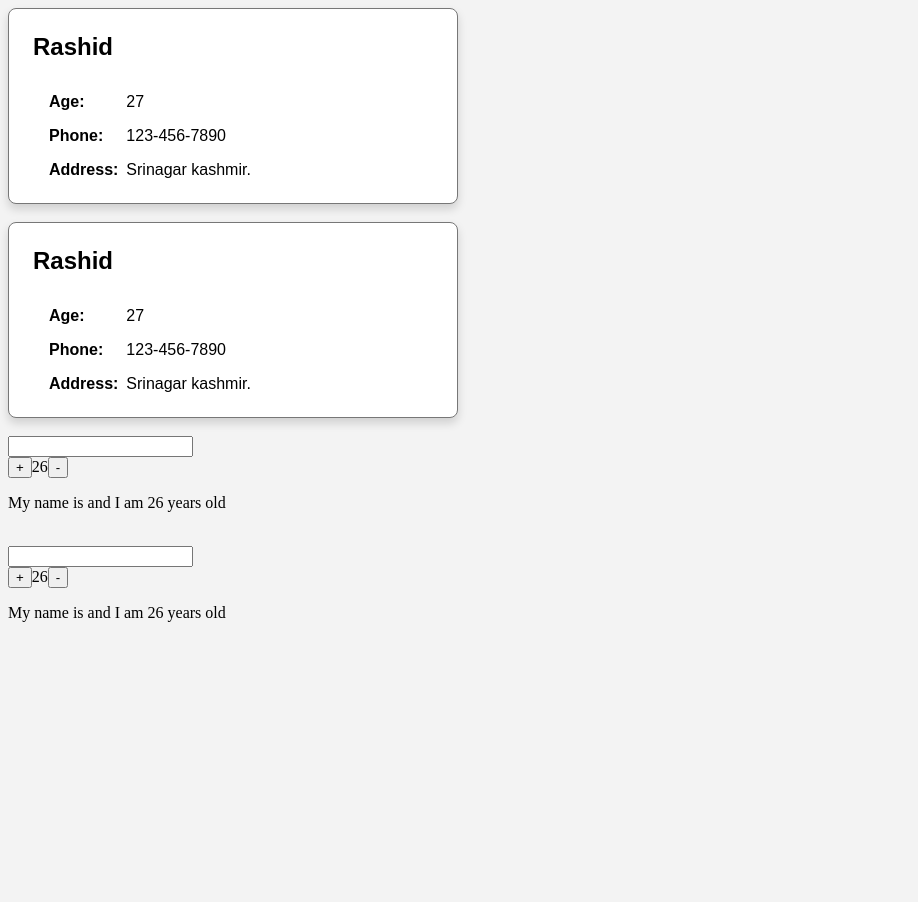
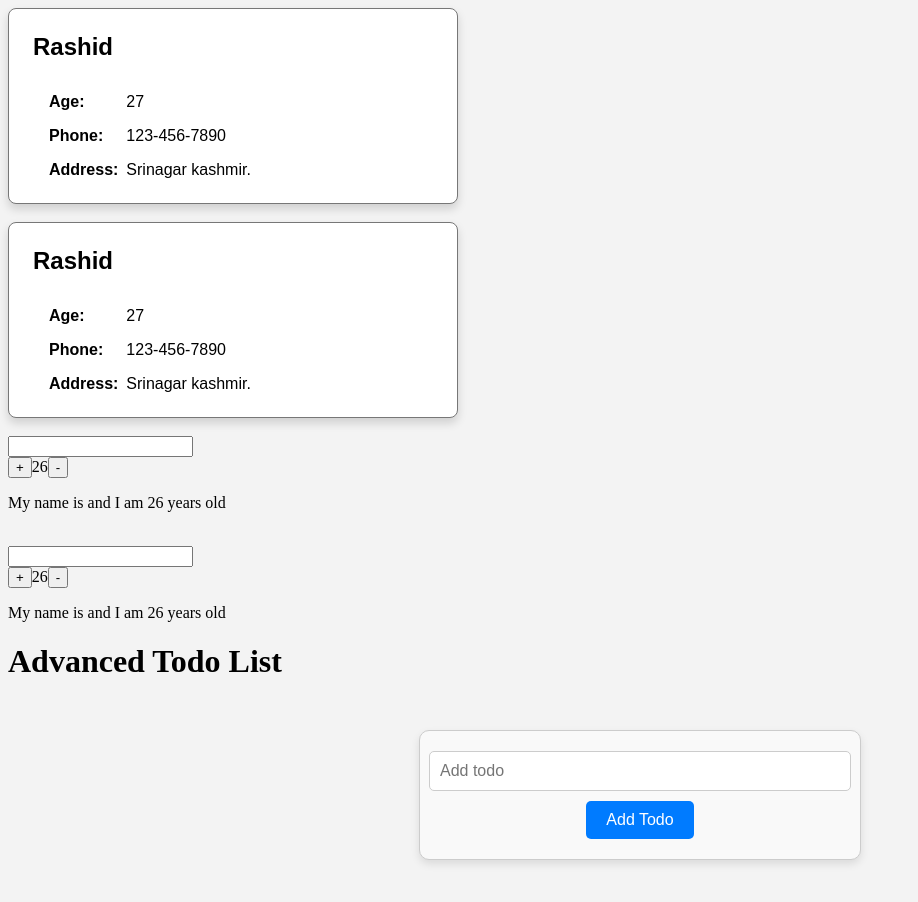
Before and after one commit to rashidyaqoob/upskill-reactjs, a React (Create React App) app: page / in a window 1280 px wide. Shown: the top 902 px of the page, without its empty margins (0-918 px from the left). Before the commit the page ends 800 px from the top, so only its background shows below. Built offline with nearby package versions, Linux system fonts and the light colour scheme.

Commit message:
LDT-567: Advanced TodoList exercise

```diff
--- a/src/App.jsx
+++ b/src/App.jsx
@@ -4,6 +4,7 @@ import UserCard from "./components/UserCard";
 import { UserClassCard } from "./components/UserClassCard";
 import NameCounter from "./components/NameCounter";
 import { NameCounterClass } from "./components/NameCounterClass";
+import AdvancedTodoList from "./components/AdvancedTodoList";
 
 function App() {
   console.log(user);
@@ -31,6 +32,7 @@ function App() {
       <br />
 
       <NameCounterClass />
+      <AdvancedTodoList />
     </div>
   );
 }
--- /dev/null
+++ b/src/components/AdvancedTodoList.css
@@ -0,0 +1,37 @@
+/* TodoForm.css */
+.todo-form-container {
+  max-width: 400px;
+  margin: 50px auto;
+  padding: 20px;
+  border: 1px solid #ccc;
+  border-radius: 10px;
+  background-color: #f9f9f9;
+  box-shadow: 0 4px 8px rgba(0, 0, 0, 0.1);
+  display: flex;
+  flex-direction: column;
+  align-items: center;
+}
+
+.todo-input {
+  width: 100%;
+  padding: 10px;
+  margin-bottom: 10px;
+  border: 1px solid #ccc;
+  border-radius: 5px;
+  font-size: 1rem;
+}
+
+.todo-submit {
+  padding: 10px 20px;
+  background-color: #007bff;
+  color: white;
+  border: none;
+  border-radius: 5px;
+  cursor: pointer;
+  font-size: 1rem;
+  transition: background-color 0.3s ease;
+}
+
+.todo-submit:hover {
+  background-color: #0056b3;
+}
--- /dev/null
+++ b/src/components/AdvancedTodoList.jsx
@@ -0,0 +1,80 @@
+import React, { useState, useEffect } from "react";
+import "./AdvancedTodoList.css";
+import TodoItem from "./TodoItem";
+
+const AdvancedTodoList = () => {
+  const [todo, setTodo] = useState("");
+  const [todos, setTodos] = useState(() => {
+    const value = localStorage.getItem("TODOS");
+    if (value === null) return [];
+
+    return JSON.parse(value);
+  });
+
+  useEffect(() => {
+    localStorage.setItem("TODOS", JSON.stringify(todos));
+  }, [todos]);
+
+  const handleTodoSubmit = (e) => {
+    e.preventDefault();
+    if (todo.trim()) {
+      const newTodo = {
+        text: todo,
+        id: Date.now(),
+        complete: false,
+      };
+      setTodos([...todos, newTodo]);
+      setTodo("");
+    }
+  };
+
+  const onDelete = (id) => {
+    const todoToDelete = todos.find((todo) => todo.id === id);
+
+    if (todoToDelete && todoToDelete.complete) {
+      const updatedTodos = todos.filter((todo) => todo.id !== id);
+      setTodos(updatedTodos);
+    } else if (todoToDelete) {
+      alert(
+        `Please complete the todo: "${todoToDelete.text}" before deleting.`
+      );
+    }
+  };
+
+  const onComplete = (id) => {
+    const updatedTodos = todos.map((todo) =>
+      todo.id === id ? { ...todo, complete: !todo.complete } : todo
+    );
+    setTodos(updatedTodos);
+  };
+
+  return (
+    <div className="advanced-todo-list">
+      <h1>Advanced Todo List</h1>
+      <ul>
+        {todos?.map((todo) => (
+          <TodoItem
+            key={todo.id}
+            todoText={todo.text}
+            id={todo.id}
+            complete={todo.complete}
+            onDelete={onDelete}
+            onComplete={onComplete}
+          />
+        ))}
+      </ul>
+      <form onSubmit={handleTodoSubmit} className="todo-form-container">
+        <input
+          type="text"
+          placeholder="Add todo"
+          className="todo-input"
+          value={todo}
+          onChange={(e) => setTodo(e.target.value)}
+        />
+        <input type="submit" value="Add Todo" className="todo-submit" />
+      </form>
+    </div>
+  );
+};
+
+export default AdvancedTodoList;
--- /dev/null
+++ b/src/components/TodoItem.css
@@ -0,0 +1,52 @@
+/* TodoItem.css */
+.todo-item-container {
+  display: flex;
+  align-items: center;
+  justify-content: space-between;
+  padding: 10px;
+  margin: 10px 0;
+  border: 1px solid #ccc;
+  border-radius: 10px;
+  background-color: #f9f9f9;
+  box-shadow: 0 4px 8px rgba(0, 0, 0, 0.1);
+}
+
+.todo-item-container li {
+  display: flex;
+  align-items: center;
+  width: 100%;
+}
+
+.todo-checkbox {
+  margin-right: 10px;
+}
+
+.todo-text {
+  flex-grow: 1;
+  margin: 0;
+  padding: 0 10px;
+  font-size: 1rem;
+}
+
+.todo-button {
+  padding: 5px 10px;
+  margin-left: 5px;
+  background-color: #007bff;
+  color: white;
+  border: none;
+  border-radius: 5px;
+  cursor: pointer;
+  transition: background-color 0.3s ease;
+}
+
+.todo-button:hover {
+  background-color: #0056b3;
+}
+
+.todo-button.delete {
+  background-color: #dc3545;
+}
+
+.todo-button.delete:hover {
+  background-color: #c82333;
+}
--- /dev/null
+++ b/src/components/TodoItem.jsx
@@ -0,0 +1,30 @@
+import React, { useState } from "react";
+import "./TodoItem.css";
+
+const TodoItem = ({ todoText, id, onDelete, onComplete, complete }) => {
+  const [isChecked, setIsChecked] = useState();
+
+  const handleCheckboxChange = () => {
+    const newCheckedState = !isChecked;
+    setIsChecked(newCheckedState);
+    onComplete(id);
+  };
+
+  return (
+    <div className="todo-item-container">
+      <li data-complete={complete}>
+        <input
+          type="checkbox"
+          className="todo-checkbox"
+          onChange={handleCheckboxChange}
+        />
+        <p className="todo-text">{todoText}</p>
+        <button className="todo-button delete" onClick={() => onDelete(id)}>
+          Delete
+        </button>
+      </li>
+    </div>
+  );
+};
+
+export default TodoItem;
```
